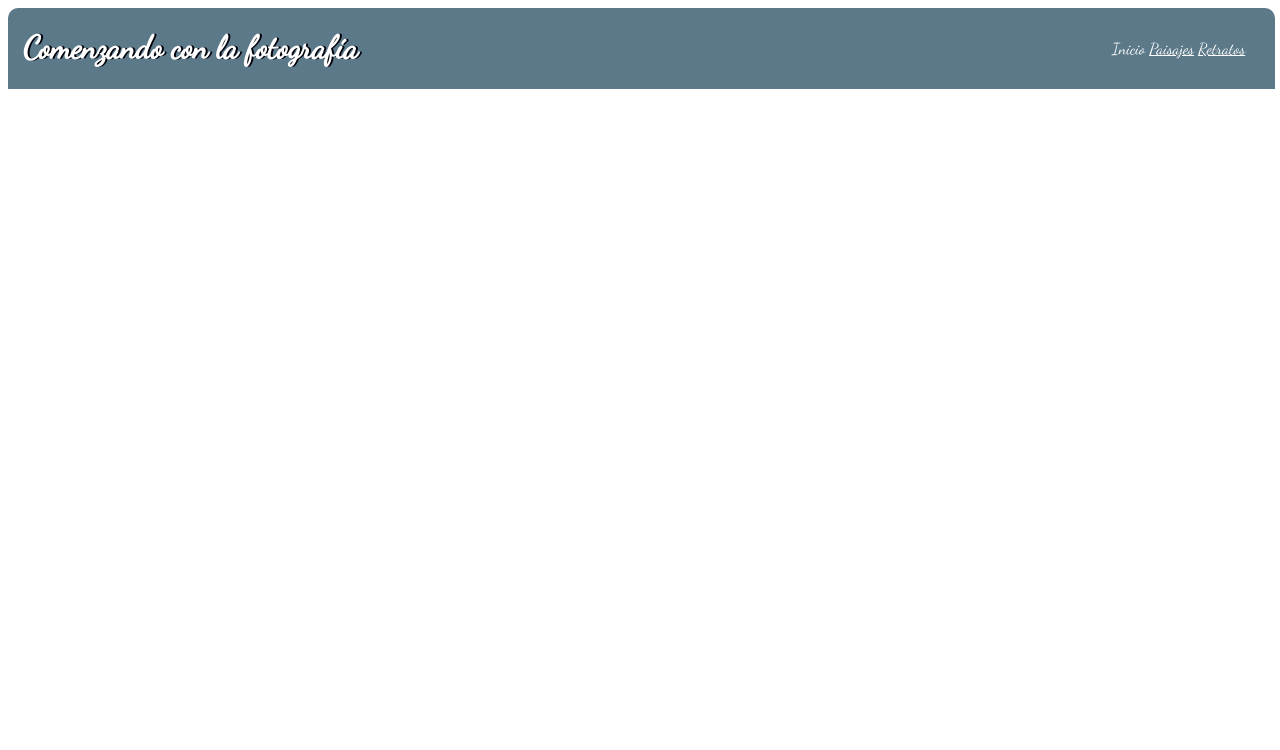
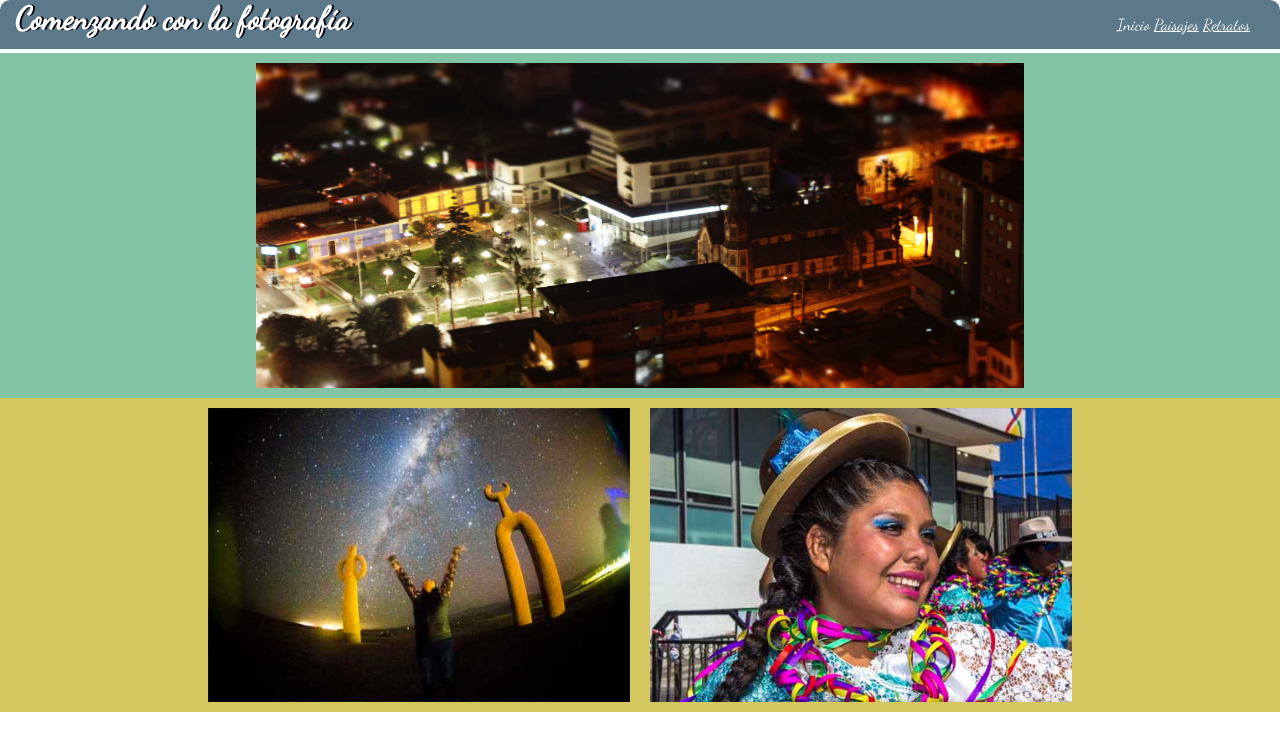
Before and after one commit to alvaromoralesa/Css-y-diseno-web-responsive, a plain HTML site: page index.html in a window 1280 px wide. Drawn offline with Linux system fonts and the light colour scheme.

Commit message:
Imagenes y setup del header

```diff
--- a/index.html
+++ b/index.html
@@ -5,11 +5,15 @@
 	<meta charset="utf-8">
 	<link href="https://fonts.googleapis.com/css?family=Dancing+Script" rel="stylesheet">
 	<style type="text/css">
+		* {
+			margin:0 0 0 0;
+			padding:0 0 0 0;
+		}
 		header {
-			background: #5b7989;
+			background-color: #5b7989;
 			border-radius: 10px 10px 0px 0px;
-			position: fixed;
-			width: 99%;
+			width: 100%;
+			display: inline-block;
 		}
 		h1 {
 			color: white;
@@ -31,6 +35,39 @@
 			display: inline-block;
 			list-style: none;
 		}
+
+		.primaria {
+			background-color: #82c3a6;
+			width: 100%;
+
+		}
+		.primariaimg {
+			display: block;
+			margin: auto;
+			padding: 10px 0px 10px 0px;
+		}
+		.col-2 {
+			display: flex;
+			flex-flow: row;
+			justify-content: center;
+			align-content: center;
+			align-items: center;
+			background-color: #d5c75f;
+			width: 100%;
+
+
+		}
+		.col-2 img{
+			padding: 10px 10px 10px 10px;
+			border: 1px;
+		}
+		.img_izq:hover {
+			transform: rotate(10deg);
+			box-shadow: 2px #82c3a6;
+		.img_der:hover {
+			transform: translateX();
+		}
+
 	</style>
 </head>
 <body>
@@ -42,7 +79,18 @@
 			<li><a href="paisajes.html">Paisajes</a></li>
 			<li><a href="retratos.html">Retratos</a></li>
 		</ul>
+	</header>
+	<!-- 2.- imagen centrada-->
+	<div   class="primaria">
+		<img class="primariaimg" src="res/catedral.jpg" width="60%">
+	</div>
+	<!-- 3.- imagenes en 2 columnas-->
+	<div class="col-2">
+		<img src="res/paisajes.jpg" class="img_izq" title="paisajes" width="33%" height="33%">
 
-	</header>
+		<img src="res/retratos.jpg" class="img_der" width="33%" height="33%" >
+	</div>
+
+
 </body>
 </html>
```
Also changed, not shown: res/paisajes.jpg (added), res/retratos.jpg (added).
